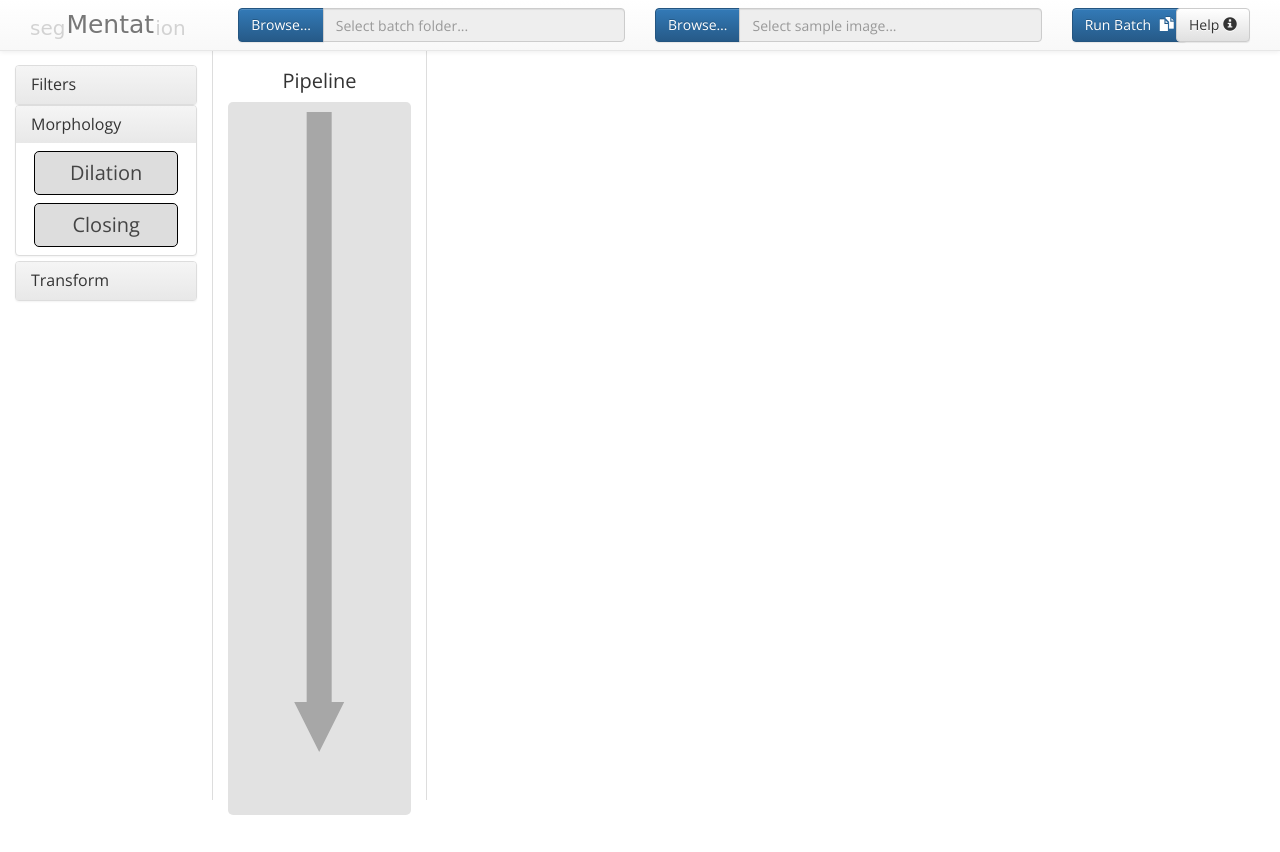
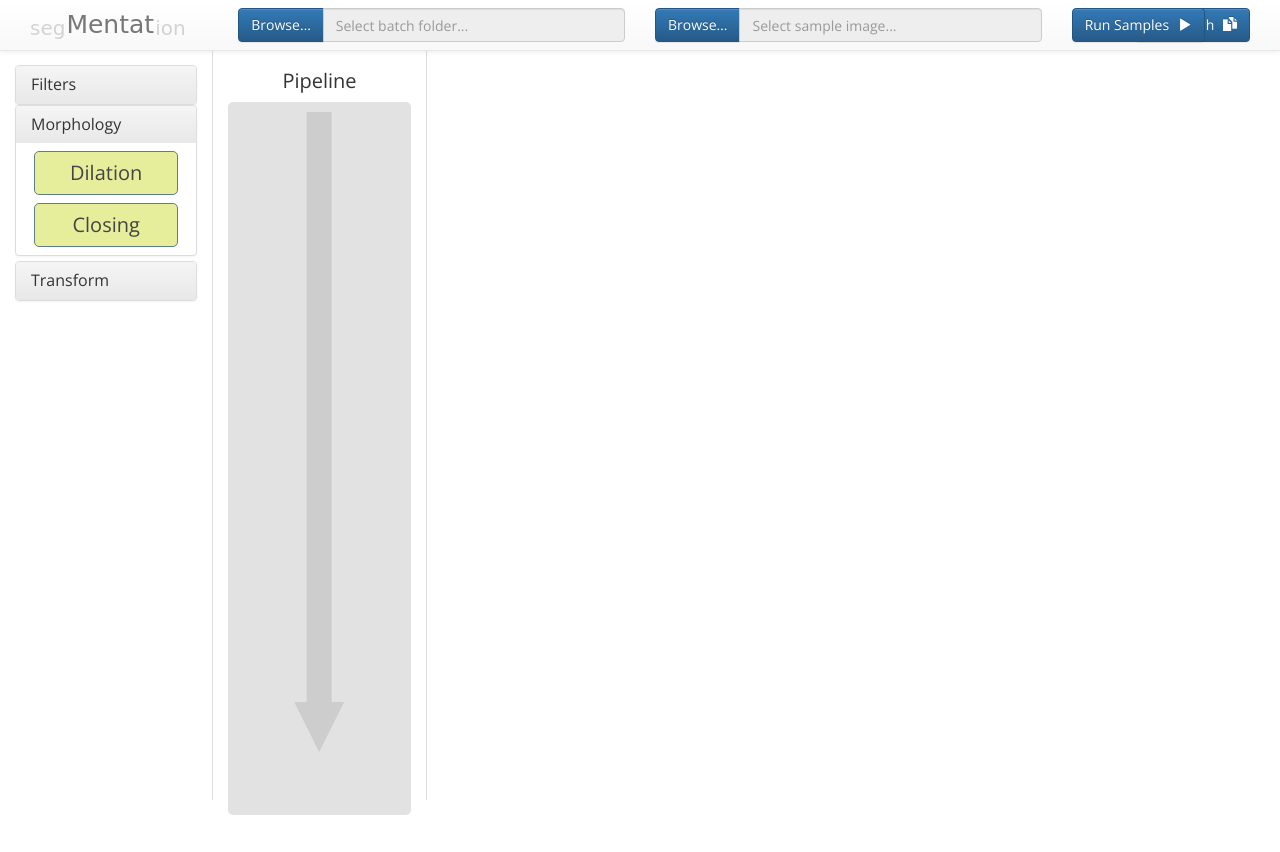
Before and after one commit to pientars/segmentation_explorer, a Flask app: page / in a window 1280 px wide. Run offline with Flask 2, Linux system fonts and the light colour scheme; some libraries are stand-ins or nearby versions; some web fonts are replaced.

Commit message:
update to frontend, jquery is weak

```diff
--- a/static/css/gui.css
+++ b/static/css/gui.css
@@ -24,7 +24,7 @@ body {
   padding-top: 8px;
 }
 
-#run-batch-button {
+#run-button-menu{
   padding-top: 8px;
 }
 
@@ -52,7 +52,7 @@ body {
   margin: 8px auto;
   background-color: #dddddd;
   border-radius: 5px;
-  border: 1px solid #000;
+  border: 1px solid #607D8B;
   width: 80%;
   min-height: 40px;
   cursor: move;
@@ -61,9 +61,22 @@ body {
   cursor: -webkit-grab;
 }
 
+.kernel-morphology {
+  background-color: #E6EE9C;
+}
+
+.kernel-filter {
+  background-color: #C5CAE9;
+}
+
+.kernel-transform {
+  background-color: #FFE082;
+}
+
 .kernel-label {
   font-size: 20px;
   margin: 10px 0px 10px 0px;
+  /*padding-top: 10px;*/
   text-align: center;
 }
 
@@ -92,6 +105,10 @@ html,body,.container {
   height: 100%;
 }
 
+#run-button {
+  position: absolute;
+}
+
 .arrow-svg {
   height:100%;
   position: absolute;
--- a/static/js/gui.js
+++ b/static/js/gui.js
@@ -1,6 +1,8 @@
 $(document).on('change', ':file', function() {
   var input = $(this),
       numFiles = input.get(0).files ? input.get(0).files.length : 1,
+      derp = input.val()
+      console.log(derp)
       label = input.val().replace(/\\/g, '/').replace(/.*\//, '');
   input.trigger('fileselect', [numFiles, label]);
 });
@@ -27,6 +29,26 @@ $(document).ready( function() {
     removeOnSpill: true
   });
 
+  dragula([document.getElementById('collapse2'), document.getElementById('pipeline-inner-tray')], {
+    copy: function (el, source) {
+    return source === document.getElementById('collapse2')
+  },
+  accepts: function (el, target) {
+    return target !== document.getElementById('collapse2')
+  },
+    removeOnSpill: true
+  });
+
+  dragula([document.getElementById('collapse3'), document.getElementById('pipeline-inner-tray')], {
+    copy: function (el, source) {
+    return source === document.getElementById('collapse3')
+  },
+  accepts: function (el, target) {
+    return target !== document.getElementById('collapse3')
+  },
+    removeOnSpill: true
+  });
+
   var pipe_width = $('#pipeline-tray').width()
   var pipe_height = $('#pipeline-tray').height()
   d3.select('.arrow-svg').append('line')
@@ -36,5 +58,21 @@ $(document).ready( function() {
     .attr('y2', pipe_height-150)
     .attr('marker-end', 'url(#arrow)')
     .style('stroke-width', '25')
-    .style('stroke', '#aaaaaa');
+    .style('stroke', '#e0e0e0');
+
+  $('#run-button').on('click', run_samples )
 });
+
+function run_samples(d){
+  var trilden = [];
+  console.log($('#pipeline-inner-tray > div > h1.kernel-label').contents())
+  $('#pipeline-inner-tray > div > h1.kernel-label').contents().each(function(d){
+    trilden.push({
+      'name': $(this).text(),
+    });
+  });
+
+  trilden.forEach(function(d){
+    console.log(d)
+  })
+}
--- a/templates/index.html
+++ b/templates/index.html
@@ -46,19 +46,18 @@
           <input type="text" class="form-control" placeholder="Select sample image..." readonly>
         </div>
       </div>
-      <div class="col-sm-1"id="run-batch-button">
-        <div class="collapse navbar-collapse" id="button-menu" >
-
-          <span class="btn btn-primary">Run Batch <span class="glyphicon glyphicon-duplicate" aria-hidden="true" id="batch-glyph"></span> </span>
-        </div><!-- /.navbar-collapse -->
+      <div class="col-sm-2" id="run-button-menu">
+        <span class="btn btn-primary pull-left" id="run-button">Run Samples <span class="glyphicon glyphicon-play" aria-hidden="true" id="batch-glyph"></span>
+         </span>
+        <span class="btn btn-primary pull-right" id="run-batch-button">Run Batch <span class="glyphicon glyphicon-duplicate" aria-hidden="true" id="batch-glyph"></span> </span>
       </div>
-      <div class="col-sm-1">
+      <!-- <div class="col-sm-1">
         <div class="collapse navbar-collapse pull-right" id="run-batch-button">
           <button type="button" id='help-button' class="btn btn-default pull-right" data-toggle="modal" data-target="#myModal">
             Help <span class="glyphicon glyphicon-info-sign" aria-hidden="true"></span>
           </button>
-        </div><!-- /.navbar-collapse -->
-      </div>
+        </div>
+      </div> -->
     </div><!-- /.container-fluid -->
   </nav>
   <!-- Modal -->
@@ -91,10 +90,10 @@
             </div>
           </div>
           <div id="collapse1" class="panel-collapse collapse">
-            <div class="kernel-subtray">
+            <div class="kernel-subtray  kernel-filter">
               <h1 class="kernel-label">Gaussian</h1>
             </div>
-            <div class="kernel-subtray">
+            <div class="kernel-subtray kernel-filter">
               <h1 class="kernel-label">todo</h1>
             </div>
           </div>
@@ -105,10 +104,10 @@
               </h4>
             </div>
             <div id="collapse2" class="panel-collapse collapse in">
-              <div class="kernel-subtray">
+              <div class="kernel-subtray kernel-morphology">
                 <h1 class="kernel-label">Dilation</h1>
               </div>
-              <div class="kernel-subtray">
+              <div class="kernel-subtray kernel-morphology">
                 <h1 class="kernel-label">Closing</h1>
               </div>
             </div>
@@ -127,11 +126,11 @@
       </div>
     </div>
     <div class="col-sm-2" id="pipeline-tray">
-      <h1 class="pipeline-title">Pipeline</h1>
+      <h1 class="pipeline-title">Pipeline </h1>
       <svg class="arrow-svg">
         <defs>
             <marker id="arrow" markerWidth="10" markerHeight="10" refx="0" refy="3" orient="auto" markerUnits="strokeWidth">
-              <path d="M0,2 L0,4 L2,3 z" fill="#aaaaaa" />
+              <path d="M0,2 L0,4 L2,3 z" fill="#e0e0e0" />
             </marker>
           </defs>
       </svg>
```
